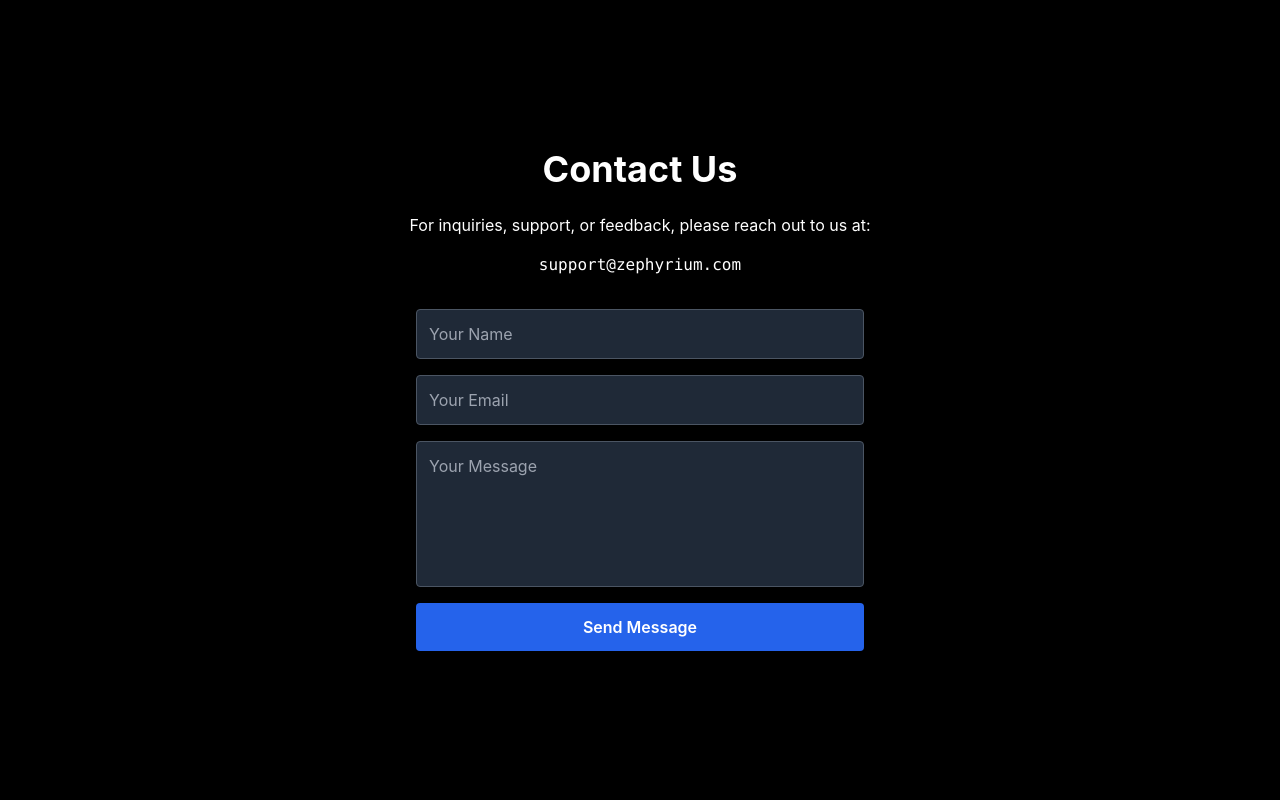
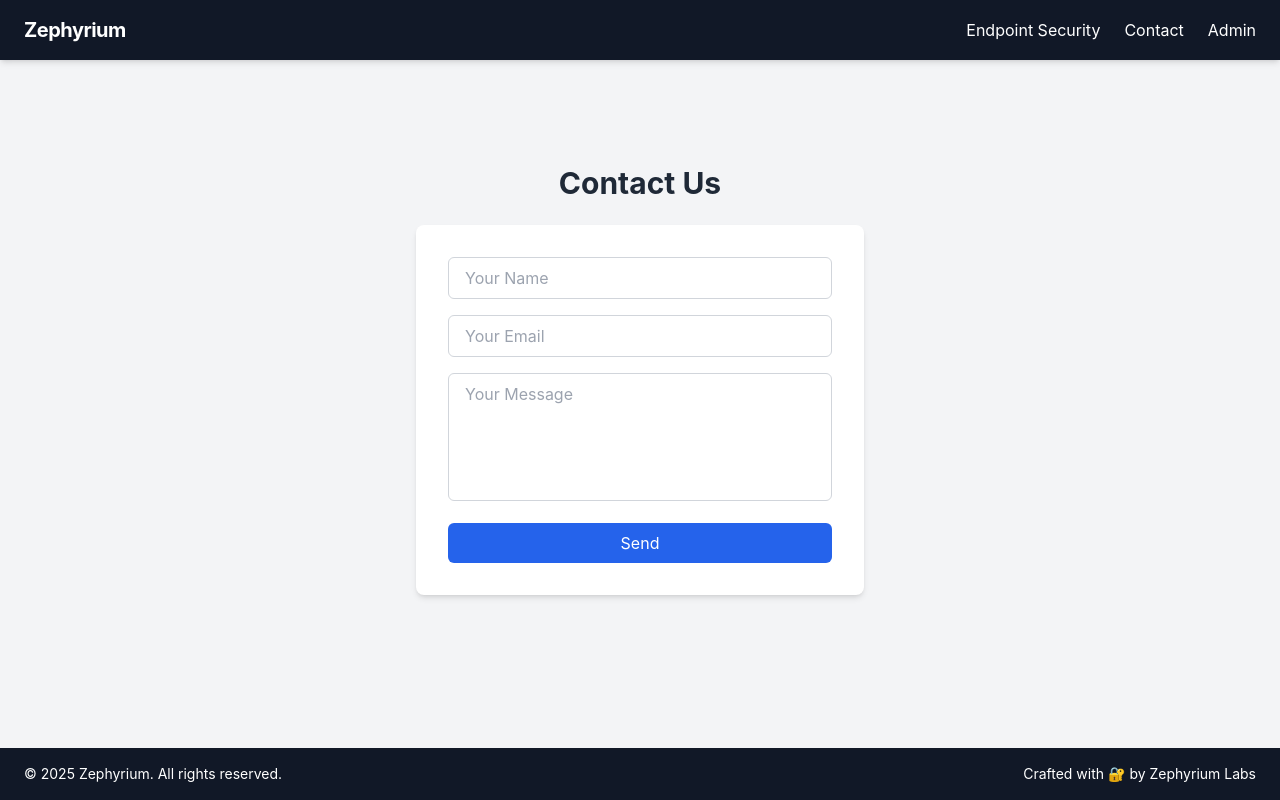
Before and after one commit to Zephyrium9916/Zephyrium, a Next.js app: page /contact in a window 1280 px wide. Built offline with nearby package versions, Linux system fonts and the light colour scheme.

Commit message:
Validation

```diff
--- a/pages/contact.tsx
+++ b/pages/contact.tsx
@@ -1,41 +1,76 @@
-import React from 'react';
+import { useState } from 'react';
+import { db } from '../firebase/firebaseConfig';
+import { collection, addDoc, Timestamp } from 'firebase/firestore';
+import Navbar from '../components/Navbar';
+import Footer from '../components/Footer';
 
-const Contact: React.FC = () => {
+export default function Contact() {
+  const [formData, setFormData] = useState({ name: '', email: '', message: '' });
+  const [status, setStatus] = useState('');
+
+  const handleChange = (e: React.ChangeEvent<HTMLInputElement | HTMLTextAreaElement>) => {
+    setFormData({ ...formData, [e.target.name]: e.target.value });
+  };
+
+  const handleSubmit = async (e: React.FormEvent) => {
+    e.preventDefault();
+    setStatus('Submitting...');
+
+    try {
+      await addDoc(collection(db, 'messages'), {
+        ...formData,
+        timestamp: Timestamp.now(),
+      });
+      setStatus('Message sent! ✅');
+      setFormData({ name: '', email: '', message: '' });
+    } catch (err) {
+      console.error(err);
+      setStatus('❌ Error sending message');
+    }
+  };
+
   return (
-    <main className="min-h-screen bg-black text-white flex flex-col items-center justify-center p-6">
-      <h1 className="text-4xl font-bold mb-6">Contact Us</h1>
-      <p className="mb-4 max-w-xl text-center">
-        For inquiries, support, or feedback, please reach out to us at:
-      </p>
-      <p className="mb-8 font-mono">support@zephyrium.com</p>
-      <form className="w-full max-w-md flex flex-col gap-4">
+    <div className="min-h-screen flex flex-col bg-gray-100">
+      <Navbar />
+      <main className="flex-1 flex flex-col items-center justify-center px-6 py-16">
+        <h2 className="text-3xl font-bold mb-6 text-gray-800">Contact Us</h2>
+        <form onSubmit={handleSubmit} className="bg-white p-8 rounded-lg shadow-md w-full max-w-md space-y-4">
           <input
+            name="name"
             type="text"
             placeholder="Your Name"
-          className="p-3 rounded bg-gray-800 text-white border border-gray-600"
+            value={formData.name}
+            onChange={handleChange}
+            className="w-full px-4 py-2 border border-gray-300 rounded-md"
             required
           />
           <input
+            name="email"
             type="email"
             placeholder="Your Email"
-          className="p-3 rounded bg-gray-800 text-white border border-gray-600"
+            value={formData.email}
+            onChange={handleChange}
+            className="w-full px-4 py-2 border border-gray-300 rounded-md"
             required
           />
           <textarea
+            name="message"
             placeholder="Your Message"
-          className="p-3 rounded bg-gray-800 text-white border border-gray-600 resize-none"
-          rows={5}
+            value={formData.message}
+            onChange={handleChange}
+            className="w-full px-4 py-2 border border-gray-300 rounded-md h-32 resize-none"
             required
           />
           <button
             type="submit"
-          className="bg-blue-600 hover:bg-blue-500 text-white py-3 rounded font-semibold"
+            className="w-full bg-blue-600 hover:bg-blue-700 text-white py-2 px-4 rounded-md transition"
           >
-          Send Message
+            Send
           </button>
+          {status && <p className="text-center text-sm text-gray-600">{status}</p>}
         </form>
       </main>
+      <Footer />
+    </div>
   );
-};
-
-export default Contact;
+}
```
Lines whose indentation alone changed are shown as unchanged.
